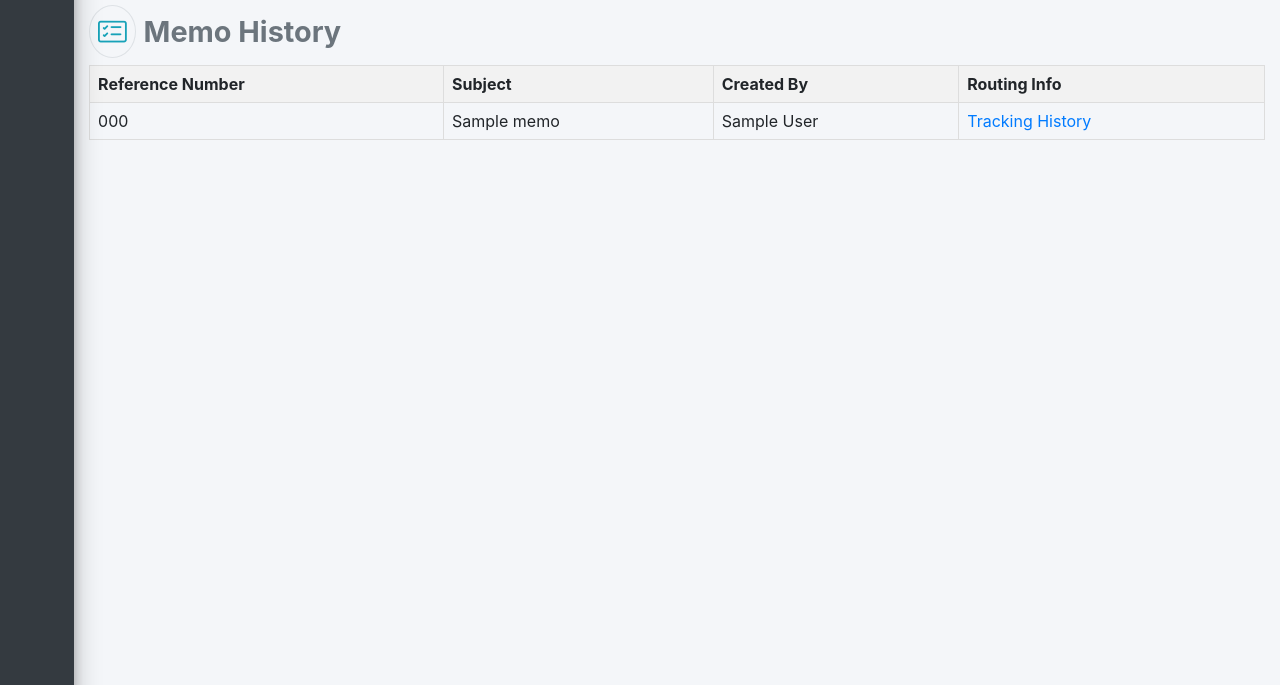
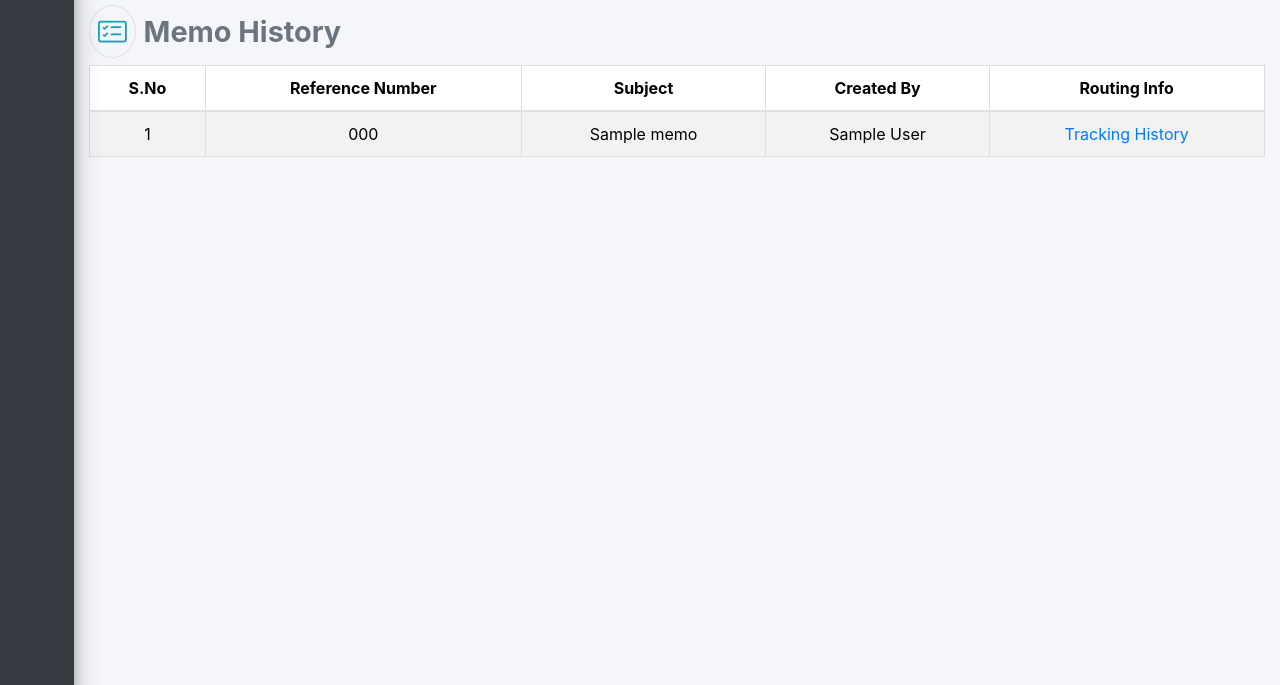
Before and after one commit to Abebe-lab/projectx, a Django app: template memotracker/templates/memotracker/memohistory.html in a window 1280 px wide. Shown: the part 69-754 px from the top of the page. Run offline with Django 5.2, Linux system fonts and the light colour scheme; the template is opened without the code that fills it: values that come from a table or form of the project are taken from there, others are empty; tables that the repository leaves empty hold one stand-in row (values such as "Sample post"); parts of the project's set-up code (start-up, migrations or seed data) failed here and were passed over; some libraries are stand-ins or nearby versions.

Commit message:
changes to template under memotracker app app

```diff
--- a/memotracker/templates/memotracker/memohistory.html
+++ b/memotracker/templates/memotracker/memohistory.html
@@ -8,9 +8,6 @@
 {% endblock %}
 
 {% block content %}
-<html>
-<head>
-    <title>Memo History</title>
     <style>
         table {
             border-collapse: collapse;
@@ -18,38 +15,34 @@
         }
         th, td {
             border: 1px solid #dddddd;
-            text-align: left;
+            text-align: center;
             padding: 8px;
         }
         th {
             background-color: #f2f2f2;
         }
     </style>
-</head>
-<body>
-    {#<h1>Memo History</h1>#}
-    <table>
+    <table class="table table-striped">
         <thead>
             <tr>
+                <th scope="col">S.No</th>  <!-- Added Serial Number Column -->
                 <th>Reference Number</th>
                 <th>Subject</th>
                 <th>Created By</th>
                 <th>Routing Info</th>
-                <!-- Add other desired columns -->
             </tr>
         </thead>
         <tbody>
             {% for memo in memos_with_routes %}
                 <tr>
+                    <td>{{ forloop.counter }}</td>
                     <td>{{ memo.reference_number }}</td>
                     <td>{{ memo.subject }}</td>
                     <td>{{ memo.created_by.first_name }} {{ memo.created_by.last_name }}</td>
                     <td><a href="{% url 'memohistory_detail' memo.id %}">Tracking History</a></td>
-                    <!-- Add other desired columns -->
                 </tr>
             {% endfor %}
         </tbody>
     </table>
-</body>
-</html>
+
 {% endblock %}
```
